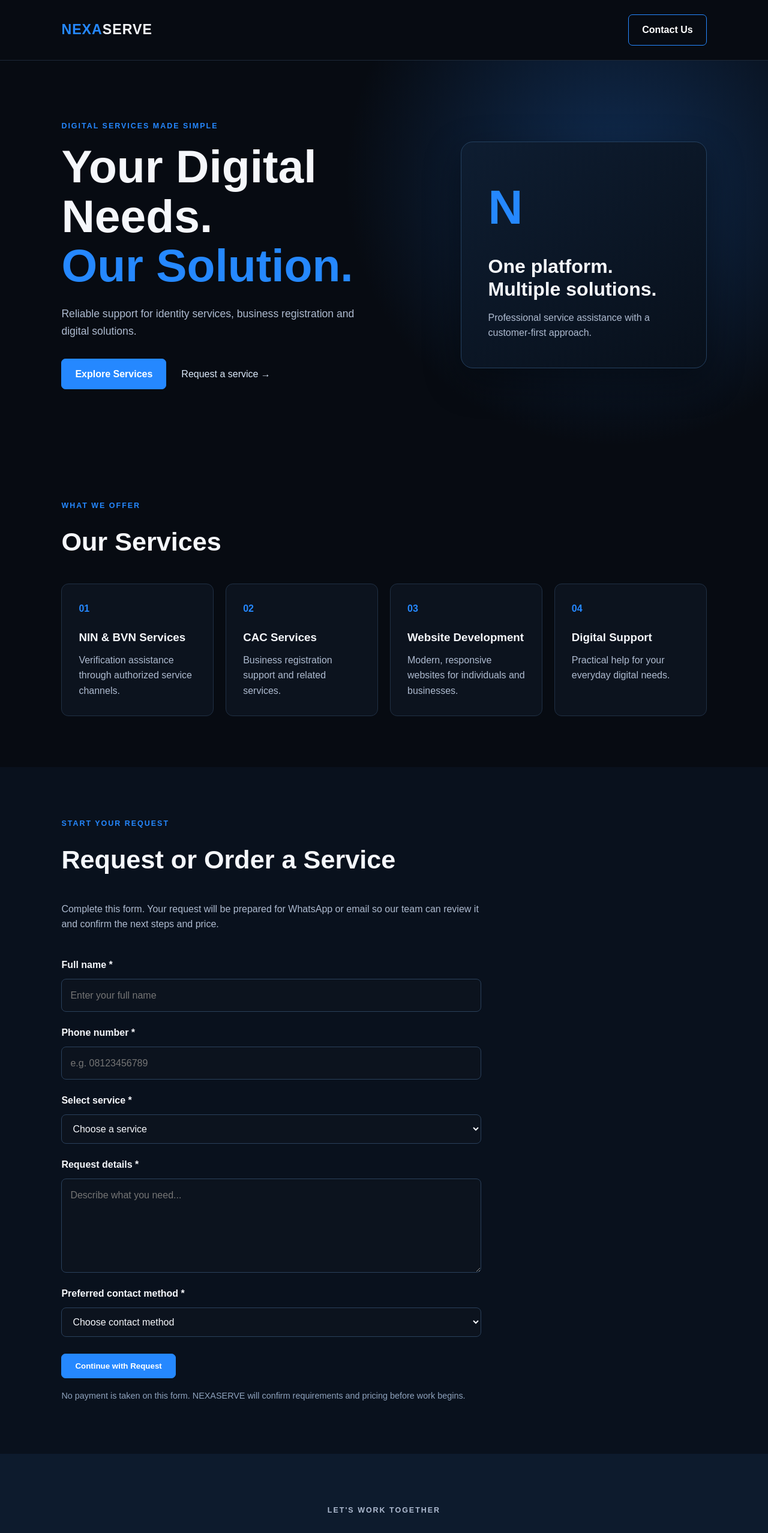
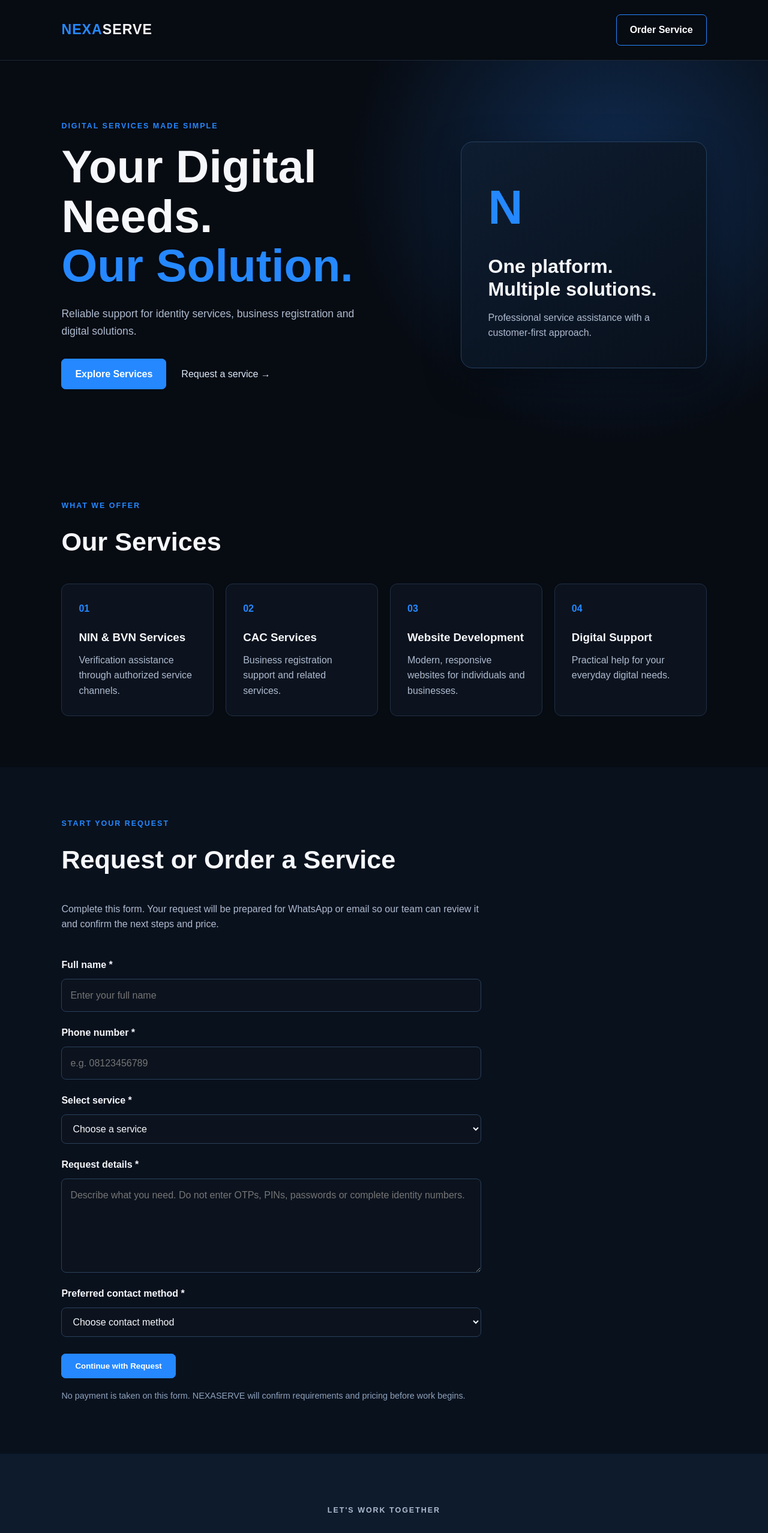
Before and after one commit to paultemple238-dotcom/nexaserve-website, a plain HTML site: page index.html in a window 1280 px wide. Shown: the top 2556 px of the page at 60% size. Drawn offline with Linux system fonts and the light colour scheme.

Commit message:
Improve NEXASERVE order form and customer request flow

```diff
--- a/index.html
+++ b/index.html
@@ -10,7 +10,7 @@
 <body>
   <header class="navbar">
     <div class="brand"><span>NEXA</span>SERVE</div>
-    <a class="button outline" href="#contact">Contact Us</a>
+    <a class="button outline" href="#order">Order Service</a>
   </header>
 
   <main>
@@ -50,7 +50,7 @@
           <option>Other request</option>
         </select>
         <label for="details">Request details *</label>
-        <textarea id="details" rows="5" required placeholder="Describe what you need..."></textarea>
+        <textarea id="details" rows="5" required placeholder="Describe what you need. Do not enter OTPs, PINs, passwords or complete identity numbers."></textarea>
         <label for="contactMethod">Preferred contact method *</label>
         <select id="contactMethod" required>
           <option value="">Choose contact method</option>
@@ -75,7 +75,7 @@
       const service = document.getElementById('service').value;
       const details = document.getElementById('details').value.trim();
       const method = document.getElementById('contactMethod').value;
-      const plainMessage = `NEXASERVE SERVICE REQUEST\n\nName: ${name}\nPhone: ${phone}\nService: ${service}\nDetails: ${details}\nPreferred contact: ${method}`;
+      const plainMessage = `NEXASERVE SERVICE REQUEST\n\nName: ${name}\nPhone: ${phone}\nService: ${service}\nDetails: ${details}\nPreferred contact: ${method}\n\nPlease confirm price, availability and payment instructions.`;
       const whatsappUrl = `https://wa.me/2348140007941?text=${encodeURIComponent(plainMessage)}`;
       const emailUrl = `mailto:contact.nexaserve@gmail.com?subject=${encodeURIComponent('NEXASERVE Service Request - ' + service)}&body=${encodeURIComponent(plainMessage)}`;
       if (method === 'Email') window.location.href = emailUrl;
```
